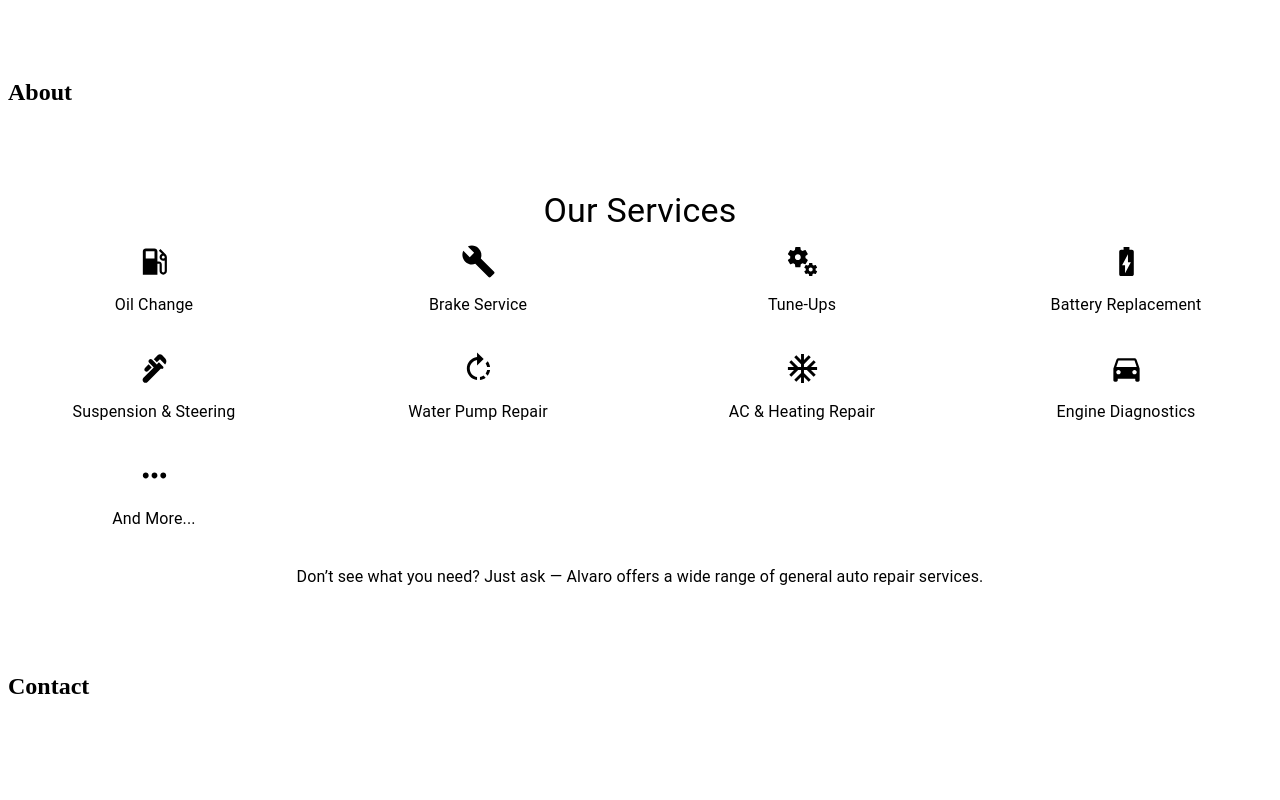
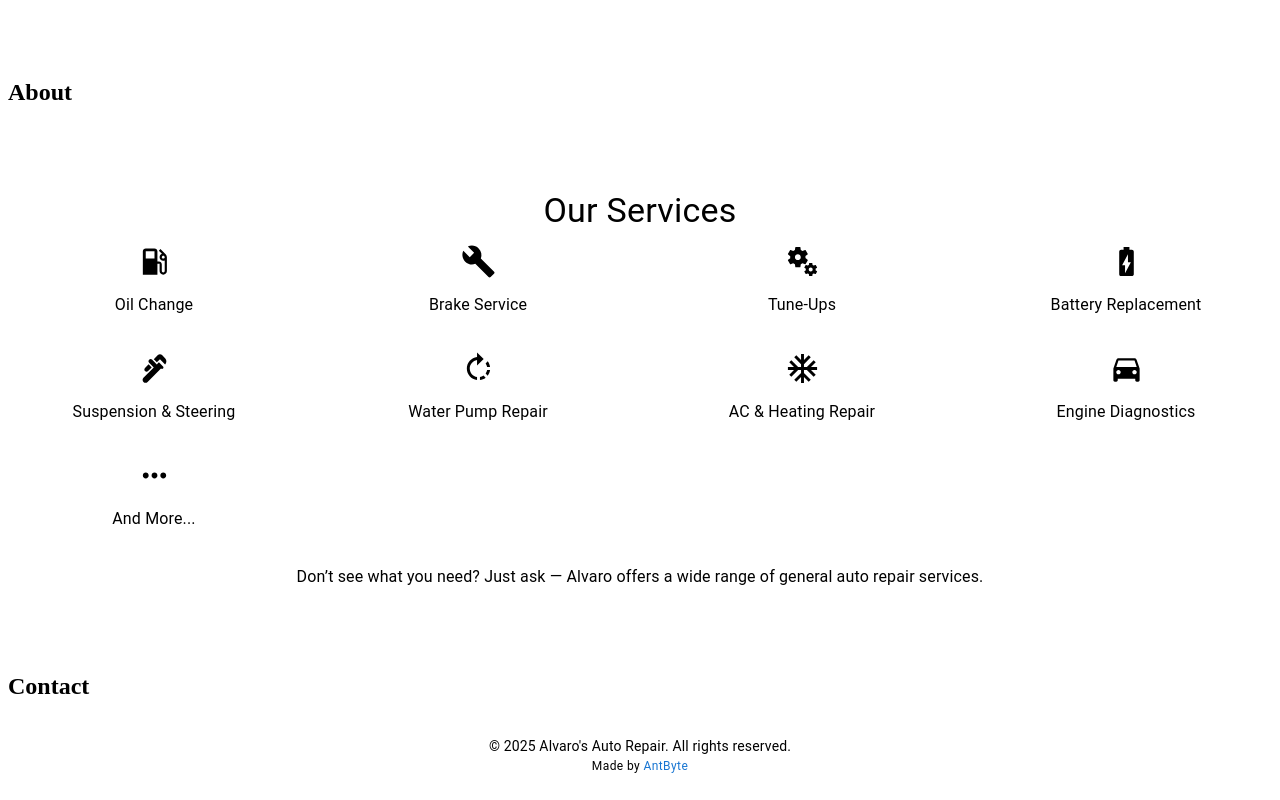
Before and after one commit to Alvaro1965/Alvaro-s-Auto-Repair, a React (Vite) app: page / in a window 1280 px wide. Shown: the part 941-1741 px from the top of the page. Before the commit the page ends 1661 px from the top, so only its background shows below. Built offline with nearby package versions, Linux system fonts and the light colour scheme.

Commit message:
added footer

```diff
--- a/src/components/Footer/index.jsx
+++ b/src/components/Footer/index.jsx
@@ -1,5 +1,18 @@
+import { Box, Typography, Link } from '@mui/material';
 
-export default function Footer(){
+export default function Footer() {
+  return (
+    <Box component="footer" sx={{ py: 2, textAlign: 'center', }}>
+      <Typography variant="body2">
+        © {new Date().getFullYear()} Alvaro's Auto Repair. All rights reserved.
+      </Typography>
 
-
+      <Typography variant="caption">
+        Made by{' '}
+        <Link href="https://antbyte.netlify.app/" target="_blank" rel="noopener" underline="hover">
+          AntByte
+        </Link>
+      </Typography>
+    </Box>
+  );
 }
```
